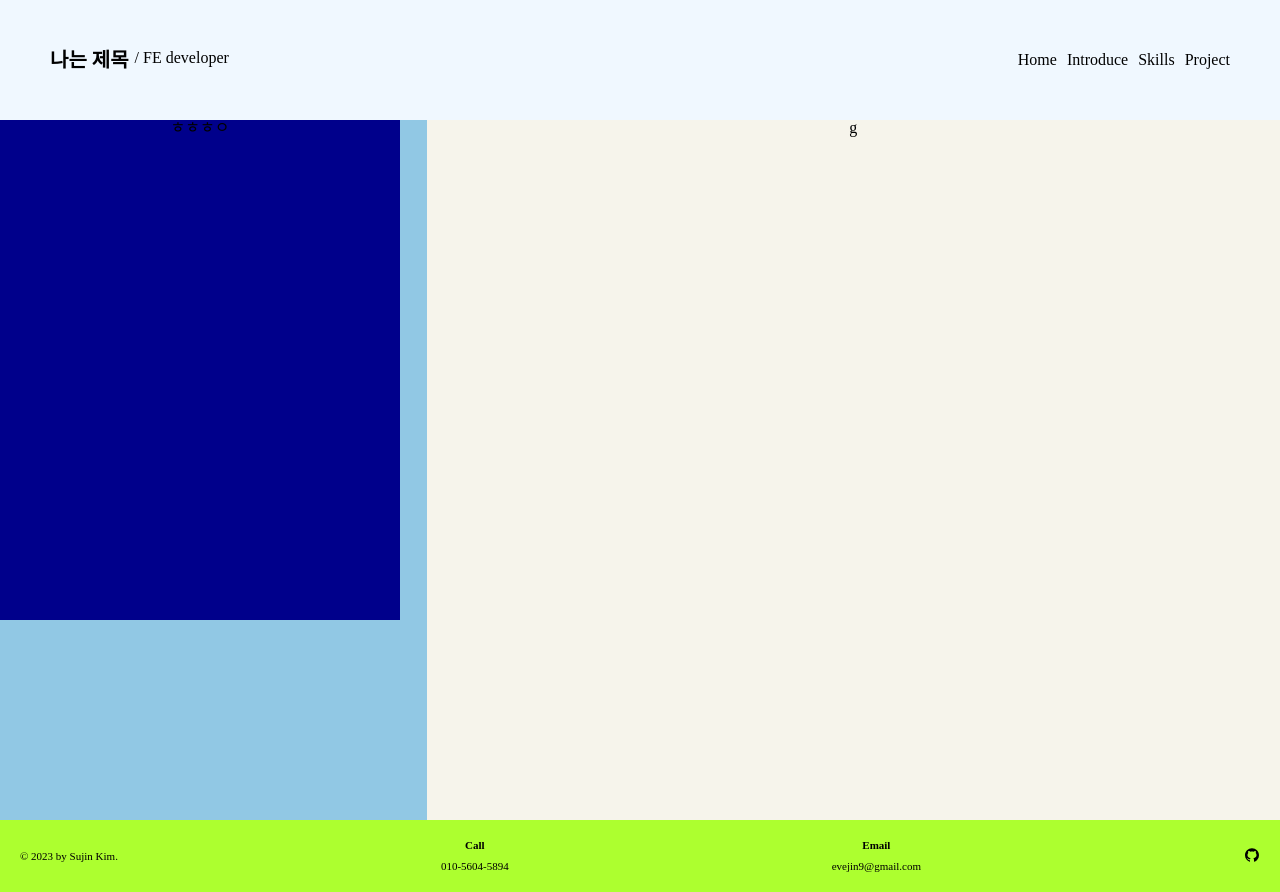
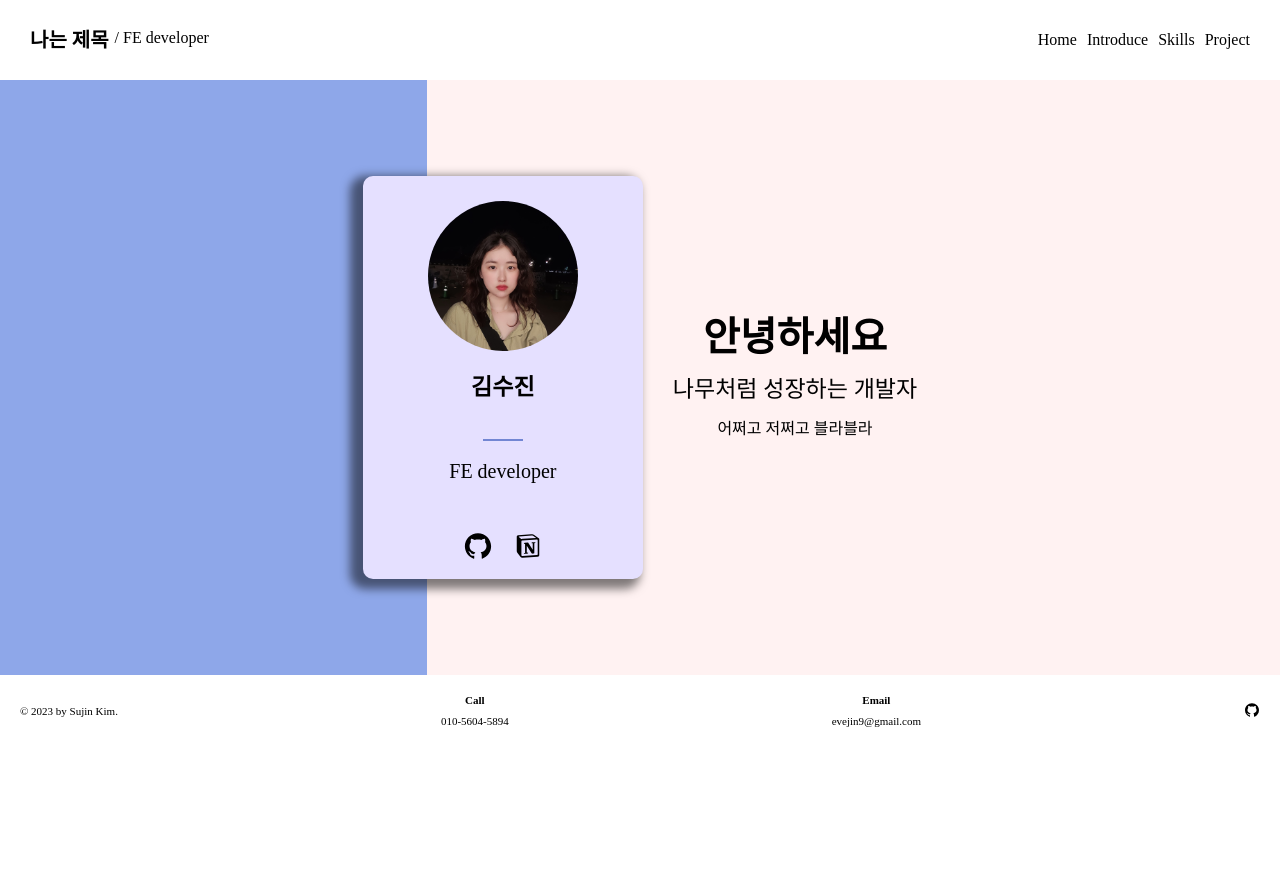
Before and after one commit to evejin9/P_R, a React (Create React App) app: page / in a window 1280 px wide. After the commit the page ends 800 px from the top, so only its background shows below. Built offline with nearby package versions, Linux system fonts and the light colour scheme.

Commit message:
23.08.02) 포트폴리오 프로젝트
- 홈 페이지 ui 완성
- 소개 페이지 해야 함

```diff
--- /dev/null
+++ b/src/components/Introduce/IntroduceCard.js
@@ -0,0 +1,43 @@
+import React from 'react';
+import styled from 'styled-components';
+
+const IntroduceCardStyle= styled.div`
+  width: 200px;
+  height: 200px;
+  background-color: #fff;
+  /* border: 1px solid #000; */
+  border-radius: 8px;
+  padding: 20px;
+
+  h3 {
+    font-size: 20px;
+    font-weight: 700;
+  }
+
+  h3:after {
+    content: "";
+    display: block;
+    width: 30px;
+    margin: 20px auto;
+    border-bottom: 2px solid #7286D3;
+  }
+
+  p {
+    padding-top: 20px;
+    flex: 1;
+    word-wrap: break-word;
+  }
+`;
+
+function IntroduceCard(props) {
+const { title, content } = props;
+
+  return (
+    <IntroduceCardStyle>
+      <h3>{title}</h3>
+      <p>{content}</p>
+    </IntroduceCardStyle>
+  );
+}
+
+export default IntroduceCard;
--- a/src/components/Layout.js
+++ b/src/components/Layout.js
@@ -4,12 +4,12 @@ import { Outlet, useNavigate } from 'react-router-dom';
 import dayjs from 'dayjs';
 import { AiFillGithub } from "react-icons/ai";
 
-const LayoutStyle = styled.div`
-  background-color: aliceblue;
-  padding: 50px;
-  display: flex;
+const HeaderStyle = styled.div`
   justify-content: space-between;
   align-items: center;
+  background-color: #fff;
+  padding: 30px;
+  display: flex;
 
   .title {
     display: flex;
@@ -28,10 +28,10 @@ const LayoutStyle = styled.div`
       margin-left: 10px;
     }
   }
-`;
+  `;
 
-const FooterStyle = styled(LayoutStyle)`
-  background-color: greenyellow;
+const FooterStyle = styled(HeaderStyle)`
+  background-color: #fff;
   padding: 20px;
 
   p {
@@ -58,7 +58,7 @@ function Layout(props) {
 
   return (
     <>
-      <LayoutStyle>
+      <HeaderStyle>
         <div className='title'>
           <h1> 나는 제목 </h1>
           <h2>/ FE developer</h2>
@@ -69,7 +69,7 @@ function Layout(props) {
           <li onClick={() => navigate('/skills')}>Skills</li>
           <li onClick={() => navigate('/project')}>Project</li>
         </ul>
-      </LayoutStyle>
+      </HeaderStyle>
 
       <Outlet />
 
--- a/src/index.css
+++ b/src/index.css
@@ -1,8 +1,16 @@
+
+@font-face {
+  font-family: 'Dovemayo_gothic';
+  src: url('https://cdn.jsdelivr.net/gh/projectnoonnu/noonfonts_2302@1.1/Dovemayo_gothic.woff2') format('woff2');
+  font-weight: normal;
+  font-style: normal;
+}
+
 body {
   margin: 0;
-  font-family: -apple-system, BlinkMacSystemFont, 'Segoe UI', 'Roboto', 'Oxygen',
+  font-family: 'Dovemayo_gothic', -apple-system, BlinkMacSystemFont, 'Segoe UI', 'Roboto', 'Oxygen',
     'Ubuntu', 'Cantarell', 'Fira Sans', 'Droid Sans', 'Helvetica Neue',
-    sans-serif;
+    sans-serif, 'Dovemayo_gothic';
   -webkit-font-smoothing: antialiased;
   -moz-osx-font-smoothing: grayscale;
 }
--- /dev/null
+++ b/src/introduceData.json
@@ -0,0 +1,32 @@
+[
+  {
+    "id": "1",
+    "title": "이름",
+    "content": "김수진 (Kim Sujin)"
+  },
+  {
+    "id": "2",
+    "title": "생년월일",
+    "content": "1995.05.10"
+  },
+  {
+    "id": "3",
+    "title": "연락처",
+    "content": "010-5604-5894"
+  },
+  {
+    "id": "4",
+    "title": "이메일",
+    "content": "evejin9@gmail.com"
+  },
+  {
+    "id": "5",
+    "title": "학력",
+    "content": "그린컴퓨터 - 프론트엔드 정규 과정 수료"
+  },
+  {
+    "id": "6",
+    "title": "기술 스택",
+    "content": "React.js, Axios, Redux, etc."
+  }
+]
--- a/src/page/Home.js
+++ b/src/page/Home.js
@@ -1,9 +1,13 @@
 import React from 'react';
 import styled from 'styled-components';
+import { AiOutlineGithub } from "react-icons/ai";
+import { RiNotionFill } from "react-icons/ri";
+
+import profilePic from "../image/profile.jpg";
 
 const HomeStyle = styled.div`
-  height: 700px;
-  `;
+  height: 595px;
+`;
 
 const BgGroup = styled.div`
   height: 100%;
@@ -11,25 +15,98 @@ const BgGroup = styled.div`
   position: relative;
 
   .bg-left {
-    background-color: #91C8E4;
+    background-color: #8EA7E9;
     flex: 1
   };
 
   .bg-right {
-    background-color: #F6F4EB;
+    background-color: #FFF2F2;
     flex: 2
   };
 `;
 
-const ProfileCard = styled.div`
-  width: 400px;
-  height: 500px;
-  background-color: darkblue;
+const ProfileGroup = styled.div`
+  height: 350px;
+  background-color: transparent;
+
+  display: flex;
+  justify-content: center;
+  align-items: center;
 
   position: absolute;
+  margin: auto;
   top: 0px;
   bottom: 0px;
-  /* left: 0px; */
+  left: 0px;
+  right:0px;
+
+
+  h2 {
+    font-size: 40px;
+    font-weight: 700;
+  };
+
+  h4 {
+    font-size: 23px;
+  };
+`;
+
+const ProfileCard = styled.div`
+  width: 280px;
+  background-color: #E5E0FF;
+  box-shadow: -8px 5px 10px 5px rgba(0, 0, 0, 0.5);
+  border-radius: 10px;
+
+  display: flex;
+  flex-direction: column;
+  justify-content: center;
+  align-items: center;
+
+  img {
+    width: 150px;
+    margin: 25px;
+    border-radius: 50%;
+  };
+
+  h4 {
+    font-weight: 700;
+    margin-bottom: 20px;
+  };
+
+  p {
+    font-size: 20px;
+    margin-bottom: 50px;
+  };
+
+  p:before {
+    content: "";
+    display: block;
+    text-align: center;
+    width: 40px;
+    margin: 20px auto;
+    border-bottom: 2px solid #7286D3;
+  };
+
+  svg {
+    font-size: 30px;
+    margin-bottom: 15px;
+  };
+
+  svg + svg {
+    margin-left: 20px;
+  };
+  `;
+
+const ProfileContent = styled.div`
+  margin-left: 30px;
+
+  h2 + h4 {
+    margin-top: 20px;
+  };
+
+  h4 + p {
+    margin-top: 20px;
+  };
 `;
 
 
@@ -37,15 +114,28 @@ function Home(props) {
   return (
     <HomeStyle>
       <BgGroup>
-        <div className='bg-left'>g</div>
-        <div className='bg-right'>g</div>
+        <div className='bg-left'></div>
+        <div className='bg-right'></div>
 
-      <ProfileCard>
-        ㅎㅎㅎㅇ
-      </ProfileCard>
+        <ProfileGroup>
+          <ProfileCard>
+            <img src={profilePic} />
+            <h4>김수진</h4>
+            <p>FE developer</p>
+
+            <div className='sns-Icon'>
+              <AiOutlineGithub />
+              <RiNotionFill />
+            </div>
+          </ProfileCard>
+          <ProfileContent>
+            <h2>안녕하세요</h2>
+            <h4>나무처럼 성장하는 개발자</h4>
+            <p>어쩌고 저쩌고 블라블라</p>
+            {/* 버튼 */}
+          </ProfileContent>
+        </ProfileGroup>
       </BgGroup>
-
-
     </HomeStyle>
   );
 }
--- a/src/page/Introduce.js
+++ b/src/page/Introduce.js
@@ -1,10 +1,27 @@
 import React from 'react';
+import styled from 'styled-components';
+import IntroduceCard from '../components/Introduce/IntroduceCard';
+
+import introduceData from "../introduceData.json";
+
+const IntroduceStyle = styled.div`
+  height: 595px;
+  background-color: #8EA7E9;
+
+  display: flex;
+  justify-content: center;
+  align-items: center;
+`;
 
 function Introduce(props) {
   return (
-    <div>
-      나는 자기소개
-    </div>
+    <IntroduceStyle>
+      {
+        introduceData.map(introduce => {
+          return <IntroduceCard introduce={introduce} />
+        })
+      }
+    </IntroduceStyle>
   );
 }
 
--- a/src/page/Project.js
+++ b/src/page/Project.js
@@ -1,10 +1,16 @@
 import React from 'react';
+import styled from 'styled-components';
+
+const ProjectStyle = styled.div`
+  height: 595px;
+  background-color: #8EA7E9;
+`;
 
 function Project(props) {
   return (
-    <div>
+    <ProjectStyle>
       나는 프로젝트
-    </div>
+    </ProjectStyle>
   );
 }
 
--- a/src/page/Skills.js
+++ b/src/page/Skills.js
@@ -1,10 +1,16 @@
 import React from 'react';
+import styled from 'styled-components';
+
+const SkillsStyle = styled.div`
+  height: 595px;
+  background-color: #8EA7E9;
+`;
 
 function Skills(props) {
   return (
-    <div>
+    <SkillsStyle>
       나는 기술 소개
-    </div>
+    </SkillsStyle>
   );
 }
 
```
Also changed, not shown: src/font/Dovemayo_gothic.ttf (added), src/image/profile.jpg (added).
